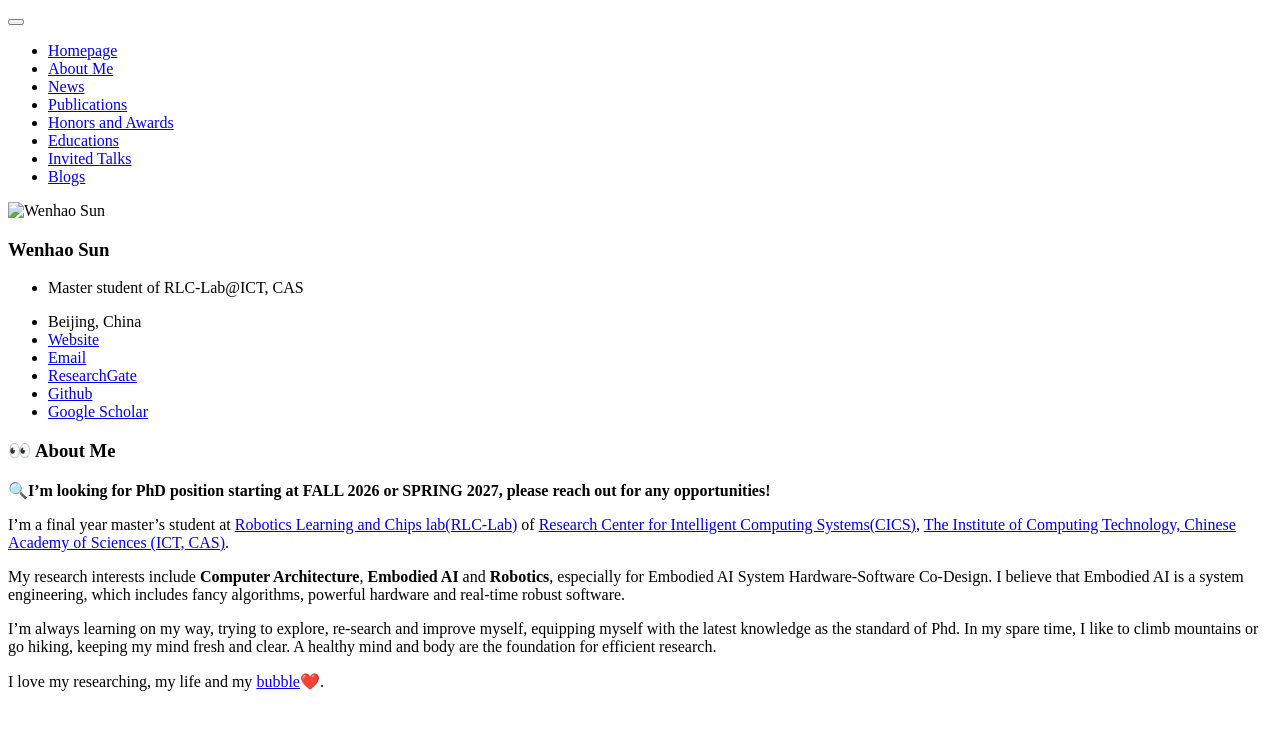
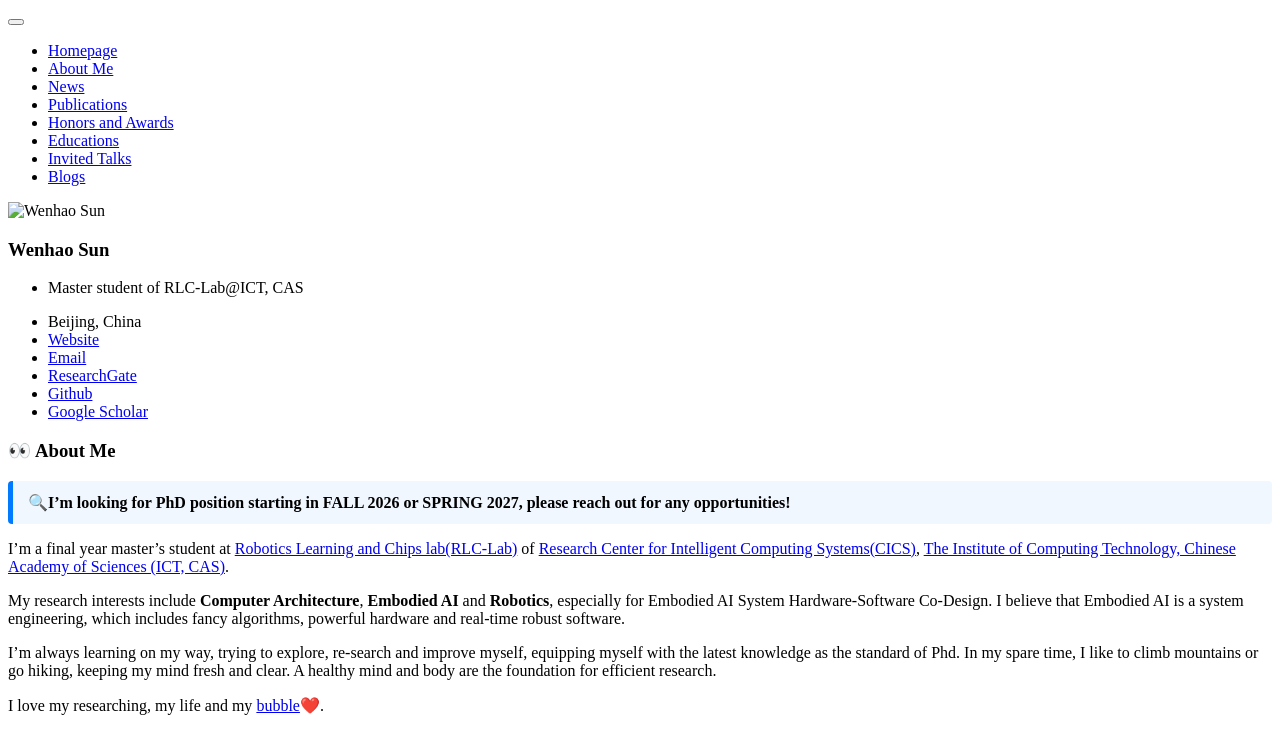
Before and after one commit to sun123-cmd/sun123-cmd.github.io, a Jekyll site: the page built from _pages/includes/intro.md, in a window 1280 px wide. Shown: the top 754 px of the page. Built offline with Jekyll 4.4.1, drawn with Linux system fonts in a browser that asks for light colours; our own code applies the rules of GitHub Pages for plain Markdown files.

Commit message:
Update intro.md

```diff
--- a/_pages/includes/intro.md
+++ b/_pages/includes/intro.md
@@ -1,6 +1,8 @@
 # 👀 About Me
 
-**🔍I’m looking for PhD position starting at FALL 2026 or SPRING 2027, please reach out for any opportunities!**
+<div style="padding: 12px 15px; margin: 15px 0; background-color: #f0f7ff; border-left: 5px solid #007bff; border-radius: 4px;">
+<strong>🔍I’m looking for PhD position starting in FALL 2026 or SPRING 2027, please reach out for any opportunities!</strong>
+</div>
 
 I’m a final year master's student at [Robotics Learning and Chips lab(RLC-Lab)](https://github.com/RLC-Lab) of [Research Center for Intelligent
 Computing Systems(CICS)](https://ict.cas.cn/jssgk/zzjg/kyxt/znjsj/js/),  [The Institute of Computing Technology, Chinese Academy of Sciences (ICT, CAS)](http://www.ict.ac.cn/).
```
